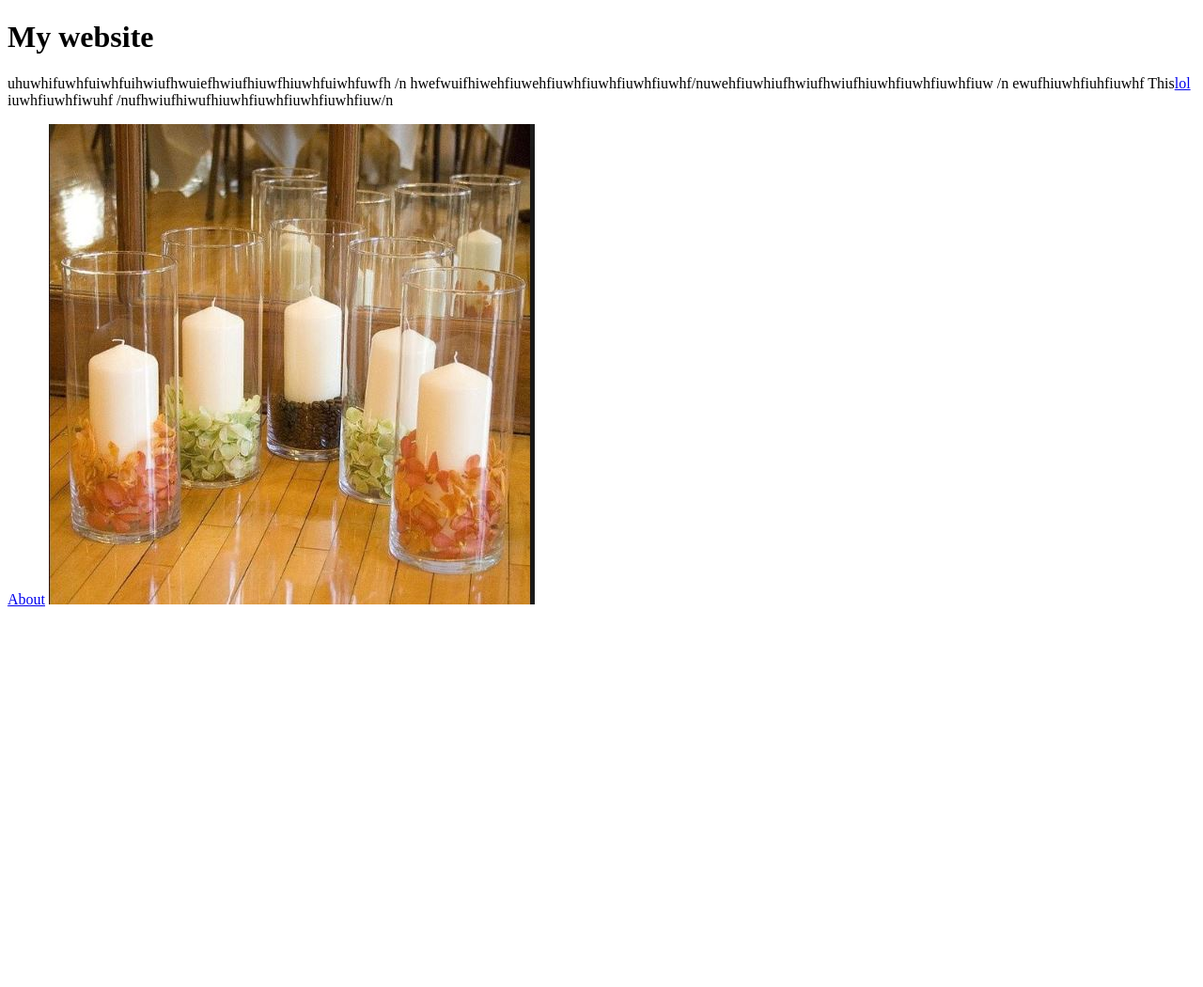
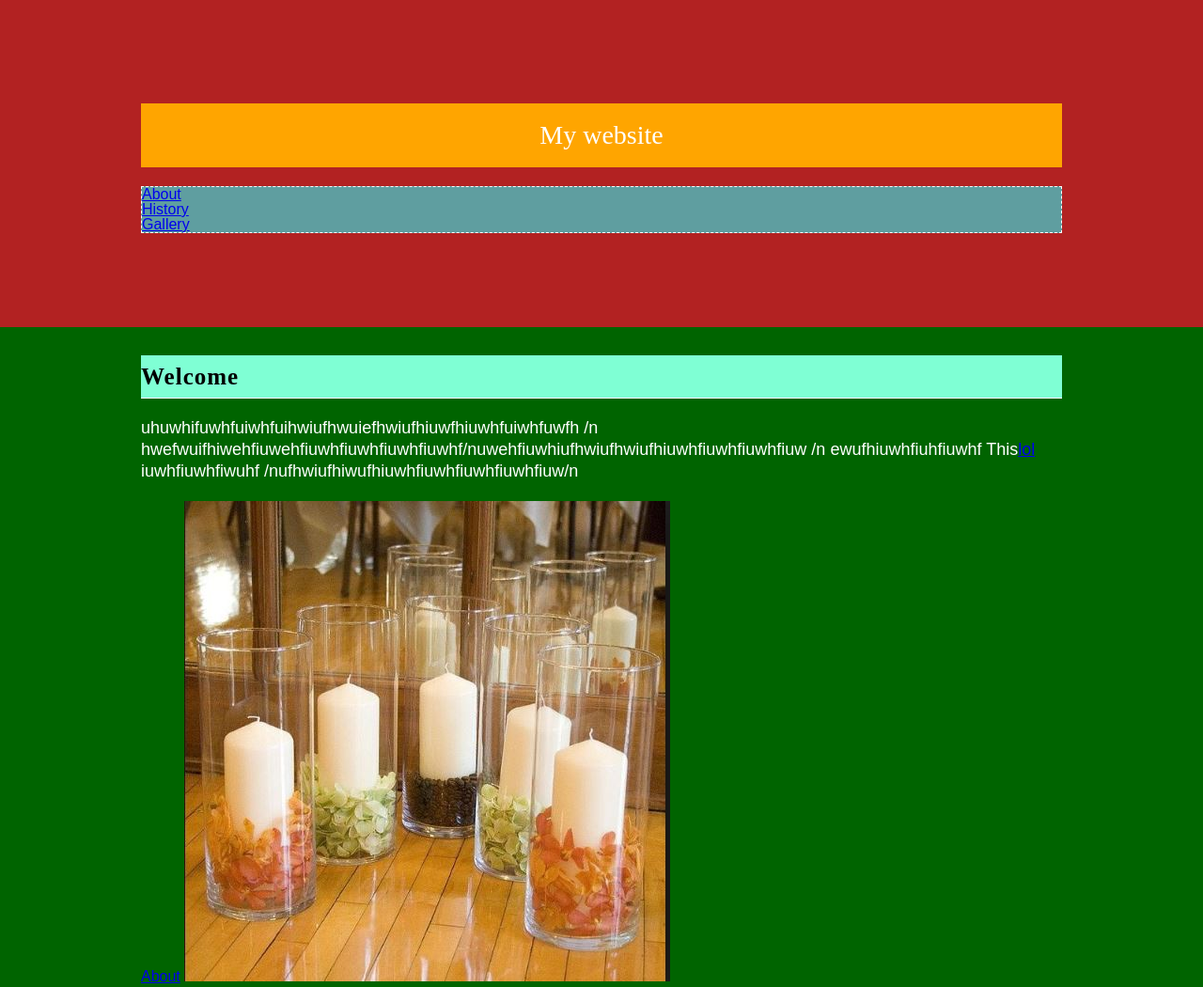
Before and after one commit to NavodaDilshani/MyWebsite-Assignment2U3175553, a plain HTML site: page index.html in a window 1280 px wide. Shown: the top 1050 px of the page at 94% size. Before the commit the page ends 800 px from the top, so only its background shows below. Drawn offline with Linux system fonts and the light colour scheme.

Commit message:
CSS Day 1

```diff
--- /dev/null
+++ b/assets/css/reset.css
@@ -0,0 +1,48 @@
+/* http://meyerweb.com/eric/tools/css/reset/
+   v2.0 | 20110126
+   License: none (public domain)
+*/
+
+html, body, div, span, applet, object, iframe,
+h1, h2, h3, h4, h5, h6, p, blockquote, pre,
+a, abbr, acronym, address, big, cite, code,
+del, dfn, em, img, ins, kbd, q, s, samp,
+small, strike, strong, sub, sup, tt, var,
+b, u, i, center,
+dl, dt, dd, ol, ul, li,
+fieldset, form, label, legend,
+table, caption, tbody, tfoot, thead, tr, th, td,
+article, aside, canvas, details, embed,
+figure, figcaption, footer, header, hgroup,
+menu, nav, output, ruby, section, summary,
+time, mark, audio, video {
+	margin: 0;
+	padding: 0;
+	border: 0;
+	font-size: 100%;
+	font: inherit;
+	vertical-align: baseline;
+}
+/* HTML5 display-role reset for older browsers */
+article, aside, details, figcaption, figure,
+footer, header, hgroup, menu, nav, section {
+	display: block;
+}
+body {
+	line-height: 1;
+}
+ol, ul {
+	list-style: none;
+}
+blockquote, q {
+	quotes: none;
+}
+blockquote:before, blockquote:after,
+q:before, q:after {
+	content: '';
+	content: none;
+}
+table {
+	border-collapse: collapse;
+	border-spacing: 0;
+}
--- /dev/null
+++ b/assets/css/styles.css
@@ -0,0 +1,88 @@
+body {
+
+    background-color: #99cc00;
+    color: #ffffff;
+    font-family:  sans-serif;
+    font-size: 16px;
+
+}
+
+/* typography */
+
+h1, h2, h3, h4, h5, h6{
+    font-family:serif;
+    margin: 10px 0 20px 0;
+
+
+
+}
+
+h1{
+
+     background-color:orange;
+     text-align:center;
+    padding-top: 20px;
+    padding-bottom:20px;
+    font-size: 28px;
+
+
+
+
+}
+
+h2{
+    font-size: 25px;
+    font-weight: bold;
+    border-bottom: 1px solid white;
+    padding: 10px 0px;
+    letter-spacing: 1px;
+    color: #000000;
+    background-color:aquamarine;
+}
+
+
+p{
+
+    font-size:  18px;
+    line-height:23px;
+    margin-bottom: 20px;
+}
+
+
+
+/* main containers */
+.wrapper{
+   width: 980px;
+    margin: 0px auto;
+
+
+}
+
+
+
+
+header {
+    background-color:firebrick;
+
+    padding:100px;
+}
+
+
+nav{
+    background-color:cadetblue;
+    border:1px dashed white;
+
+
+
+}
+main{
+
+    background-color:darkgreen;
+    padding: 20px;
+}
+
+footer{
+    background-color:cornflowerblue;
+        padding: 20px;
+
+}
--- a/index.html
+++ b/index.html
@@ -4,23 +4,59 @@
 <head>
 
     <title> My Website </title>
+    <meta charset="utf-8">
+    <link href="assets/css/reset.css" rel ="stylesheet">
 
-    <meta charset="utf-8">
+    <link href="assets/css/styles.css" rel ="stylesheet">
 
     </head>
 
-
     <body>
 
+
+
+
+        <header>
+               <div class="wrapper">
         <h1>My website</h1>
+           <nav>
+
+            <ul>
+               <li><a href="about.html">About</a></li>
+               <li><a href="historty.html">History</a></li>
+               <li><a href="gallary.html">Gallery</a></li>
+
+               </ul>
+
+            </nav>
+              </div>
+    </header>
+
+        <main>
+            <div class="wrapper">
+            <h2>Welcome</h2>
+
+
 
 
         <p>uhuwhifuwhfuiwhfuihwiufhwuiefhwiufhiuwfhiuwhfuiwhfuwfh /n hwefwuifhiwehfiuwehfiuwhfiuwhfiuwhfiuwhf/nuwehfiuwhiufhwiufhwiufhiuwhfiuwhfiuwhfiuw /n ewufhiuwhfiuhfiuwhf This<a href="https://www.google.com/">lol</a>
             iuwhfiuwhfiwuhf
             /nufhwiufhiwufhiuwhfiuwhfiuwhfiuwhfiuw/n</p>
 
-<a href="about.html">About</a>
+             <a href="about.html">About</a>
 
-        <img src="assets/images/candle.jpg" alt="canle">
+        <img src="assets/images/candle.jpg"
+             alt="canle">
+
+            </div>
+            </main>
+
+        <footer>
+            <div class="wrapper">
+            <p>This will be the footer</p>
+            </div>
+        </footer>
+
+
     </body>
 </html>
```
